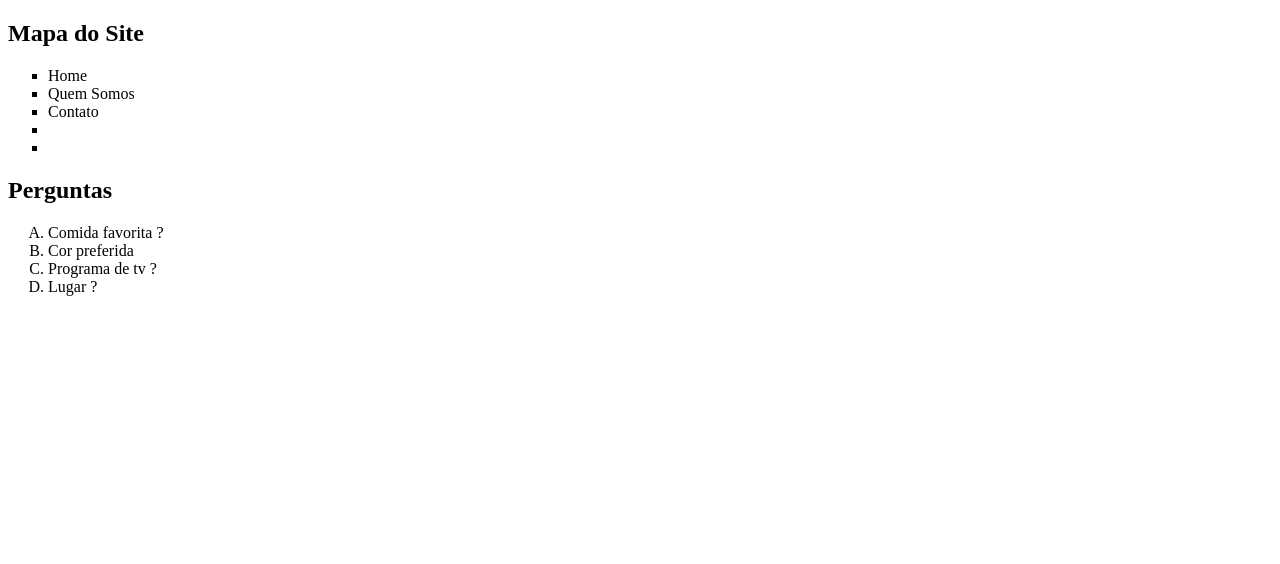
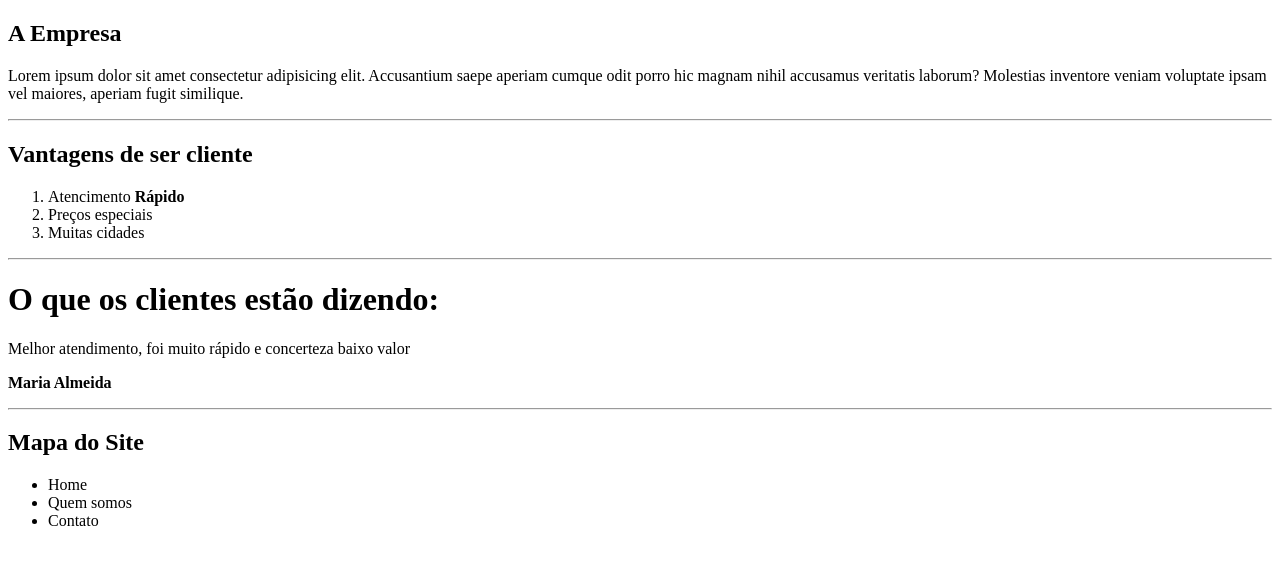
Before and after one commit to poraodonando/Domine_WEB, a plain HTML site: page HTML5/1- Primeiro Projeto/projeto.html in a window 1280 px wide. Drawn offline with Linux system fonts and the light colour scheme.

Commit message:
desafio rápido

```diff
--- a/HTML5/1- Primeiro Projeto/projeto.html
+++ b/HTML5/1- Primeiro Projeto/projeto.html
@@ -7,22 +7,30 @@
 </head>
 <body>
 
+    <h2>A Empresa</h2>
+    <p>Lorem ipsum dolor sit amet consectetur adipisicing elit. Accusantium saepe aperiam cumque odit porro hic magnam nihil accusamus veritatis laborum? Molestias inventore veniam voluptate ipsam vel maiores, aperiam fugit similique.</p>
+
+    <hr>
+
+    <h2>Vantagens de ser cliente</h2>
+    <ol>
+        <li>Atencimento <strong>Rápido </strong></li>
+        <li>Preços especiais</li>
+        <li>Muitas cidades</li>
+    </ol>
+
+    <hr>
+    <h1>O que os clientes estão dizendo:</h1>
+    <p>Melhor atendimento, foi muito rápido e concerteza baixo  valor</p>
+    <p> <strong>Maria Almeida </strong> </p>
+
+    <hr>
     <h2>Mapa do Site</h2>
- <ul type="square"> <!--"circle,square, disc"-->
-    <li>Home</li>
-    <li>Quem Somos</li>
-    <li>Contato</li>
-    <li></li>
-    <li></li>
- </ul>
-<h2>Perguntas</h2>
-
- <ol  type="A"> <!-- 1, I, i, 1º, A -->
-    <li>Comida favorita ?</li>
-    <li>Cor preferida</li>
-    <li>Programa de tv ?</li>
-    <li>Lugar ?</li>
- </ol>
+    <ul>
+        <li>Home</li>
+        <li>Quem somos</li>
+        <li>Contato</li>
+    </ul>
 
 </body>
 </html>
```
